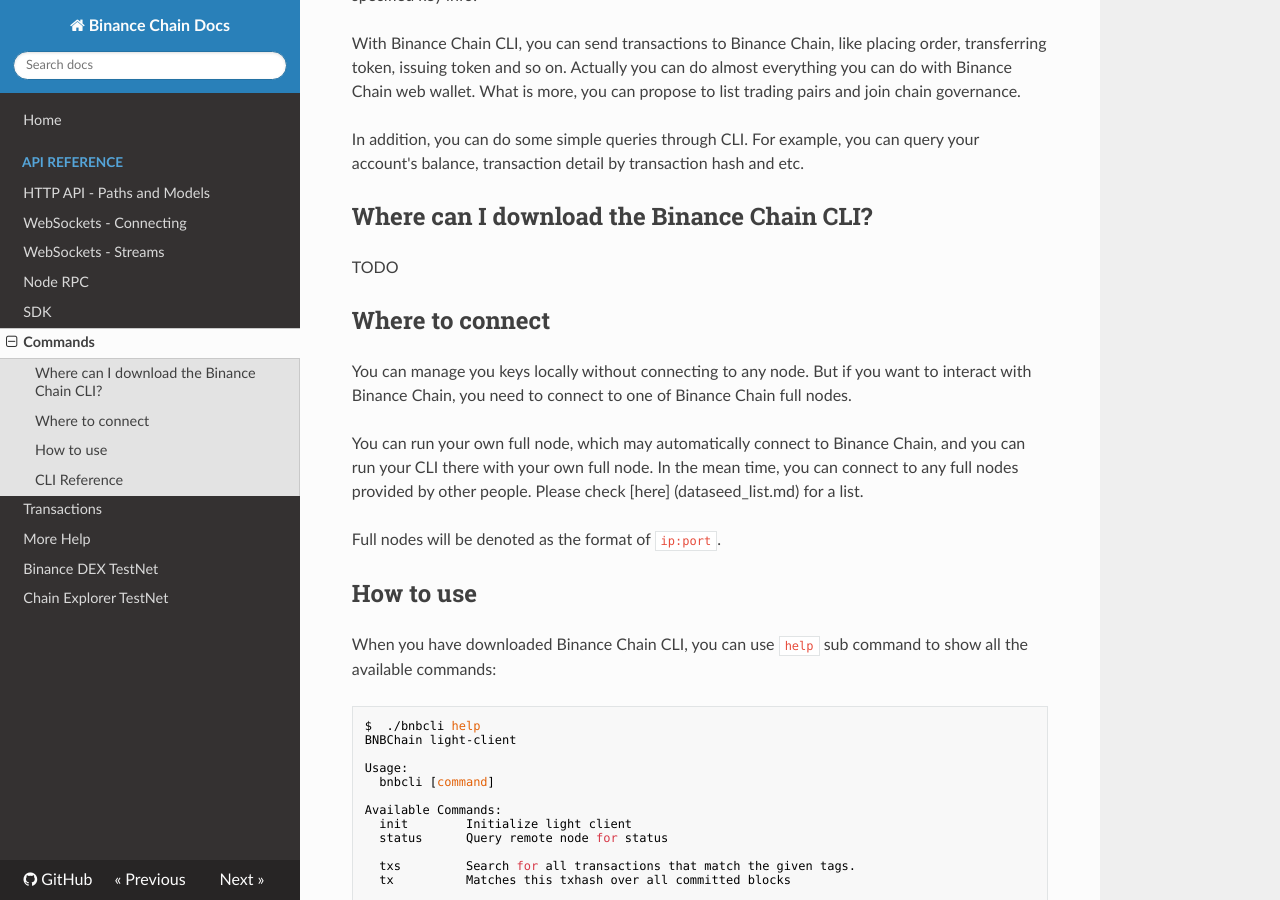
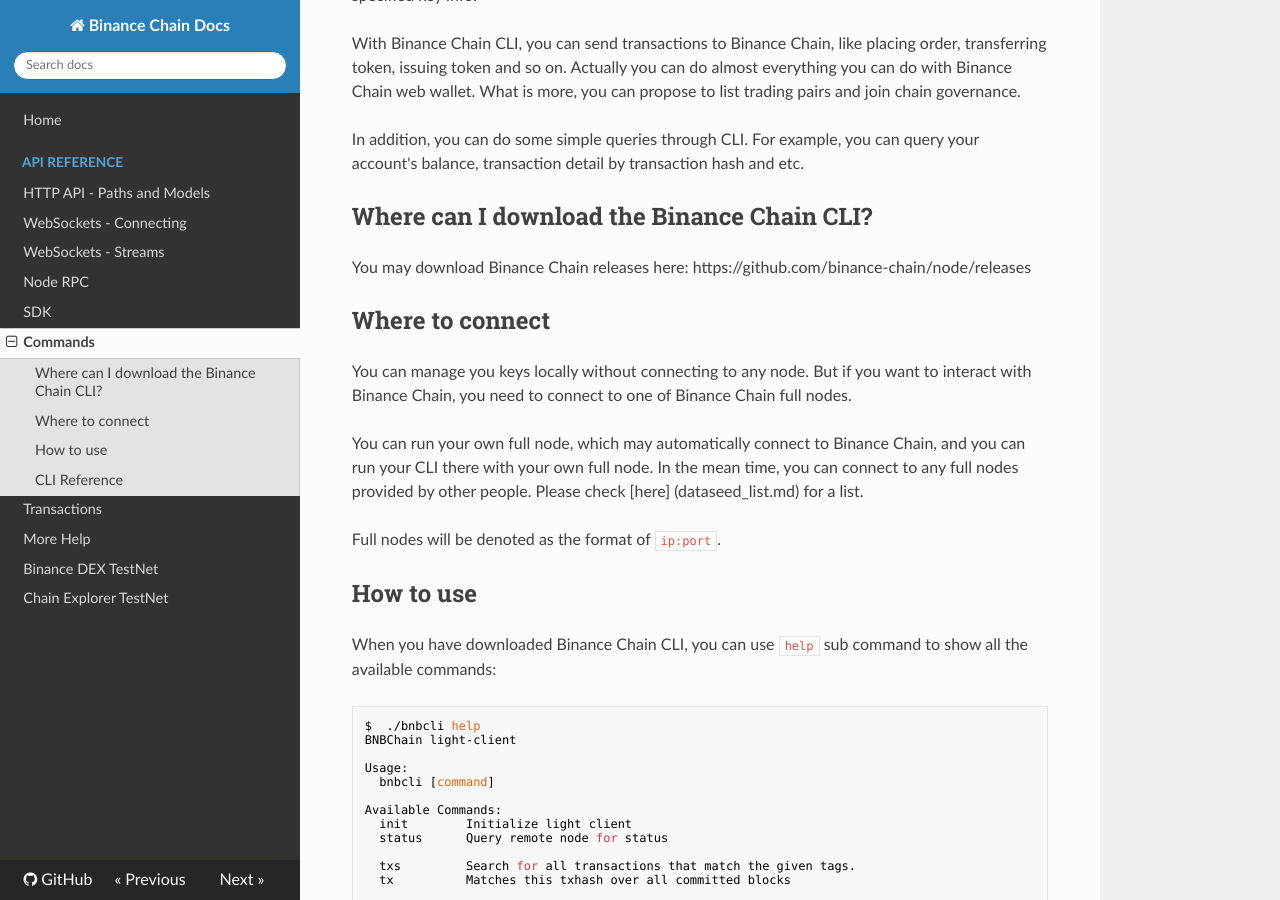
Before and after one commit to yash-sharma1/docs-site, an MkDocs documentation site: the page built from docs/api-reference/cli.md, in a window 1280 px wide and 900 px high, scrolled down 309 px. Built offline with MkDocs 1.6.1, drawn with Linux system fonts in a browser that asks for light colours; nearby versions of some CDN libraries.

Commit message:
cli update

```diff
--- a/docs/api-reference/cli.md
+++ b/docs/api-reference/cli.md
@@ -14,7 +14,7 @@
 
 ## Where can I download the Binance Chain CLI?
 
-TODO
+You may download Binance Chain releases here: https://github.com/binance-chain/node/releases
 
 ## Where to connect
 
```
